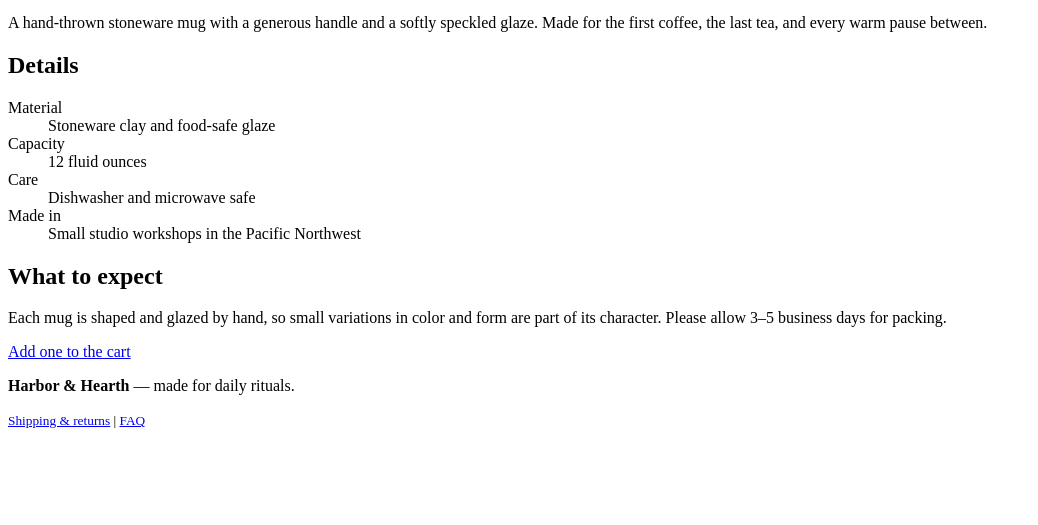
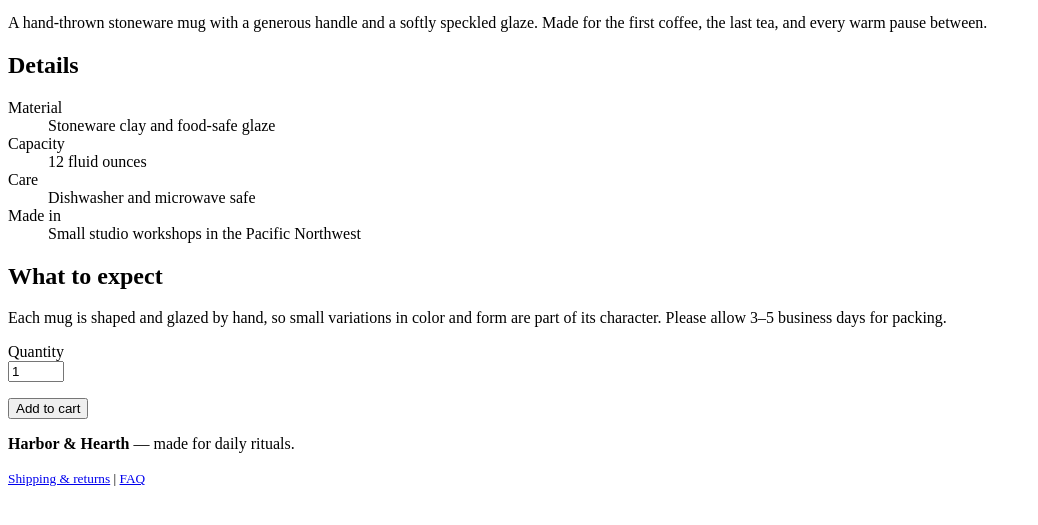
Before and after one commit to mohamedashan/harbor-and-hearth-store, a plain HTML site: page product.html in a window 1280 px wide. Shown: the part 215-740 px from the top of the page, without its empty margins (0-1038 px from the left). Drawn offline with Linux system fonts and the light colour scheme.

Commit message:
feat: add accessible product quantity form
Co-authored-by: Manus <dev-agent@manus.ai>

```diff
--- a/product.html
+++ b/product.html
@@ -41,7 +41,13 @@
 
       <h2>What to expect</h2>
       <p>Each mug is shaped and glazed by hand, so small variations in color and form are part of its character. Please allow 3–5 business days for packing.</p>
-      <p><a href="checkout.html">Add one to the cart</a></p>
+      <form action="checkout.html" method="get">
+        <p>
+          <label for="quantity">Quantity</label><br>
+          <input id="quantity" name="quantity" type="number" min="1" max="10" value="1" inputmode="numeric" required>
+        </p>
+        <p><button type="submit">Add to cart</button></p>
+      </form>
     </article>
   </main>
 
```
